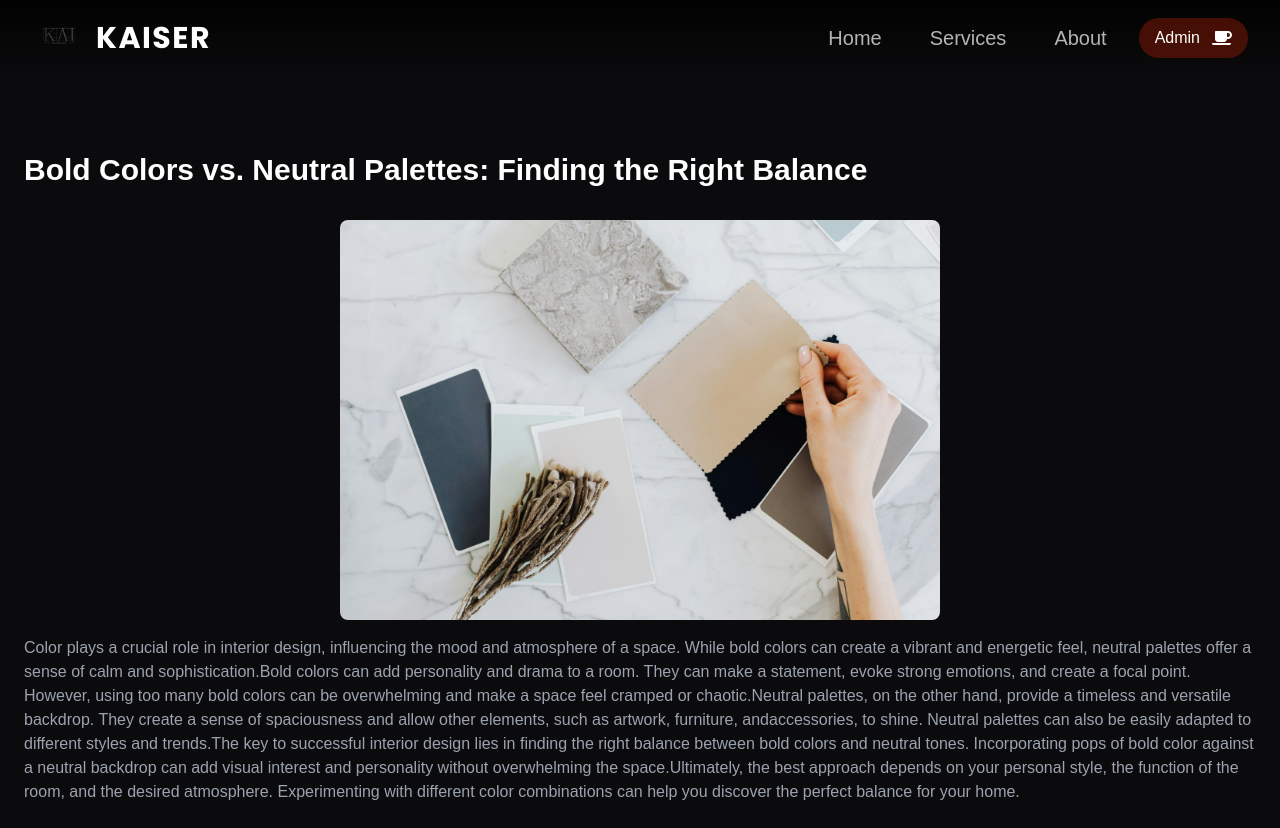
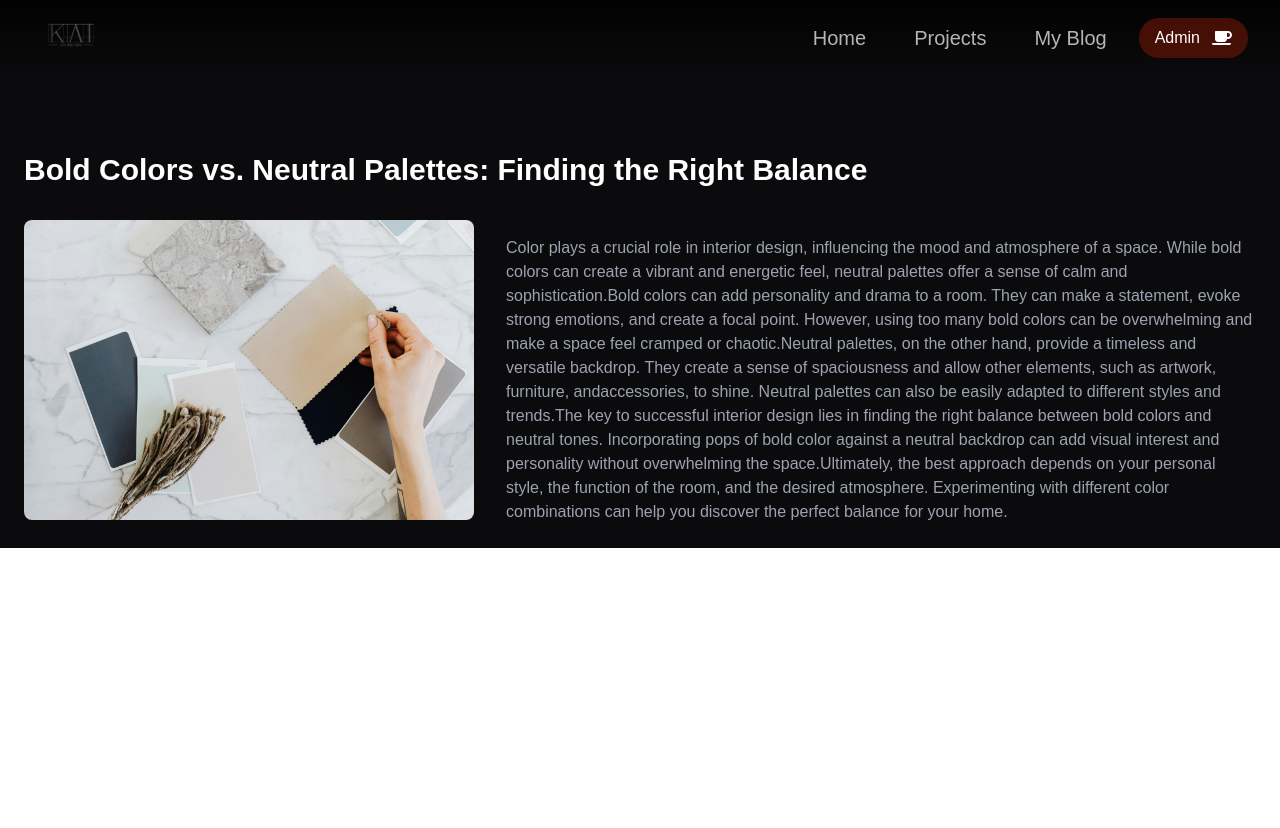
Before and after one commit to sweet293/interior-design-portfolio, a React (Vite) app: page /blog/bold-colors-vs-neutral-palletes in a window 1280 px wide. After the commit the page ends 800 px from the top, so only its background shows below. Built offline with nearby package versions, Linux system fonts and the light colour scheme; a web font is replaced by a local one.

Commit message:
added deploy setting

```diff
--- a/package.json
+++ b/package.json
@@ -29,6 +29,7 @@
     "eslint-plugin-react": "^7.37.2",
     "eslint-plugin-react-hooks": "^5.0.0",
     "eslint-plugin-react-refresh": "^0.4.16",
+    "gh-pages": "^6.3.0",
     "globals": "^15.14.0",
     "postcss": "^8.4.49",
     "tailwindcss": "^3.4.17",
--- a/src/components/Blog/Blog.jsx
+++ b/src/components/Blog/Blog.jsx
@@ -1,28 +1,40 @@
 import React from 'react'
+import { useState } from 'react';
 import { getBlogsData } from '../../data/BlogDetails'
 import { getImageURL } from '../../utils/image-util';
 import BlogCard from "./BlogCard"
 
 const Blog = () => {
+  const allBlogs = getBlogsData(); // Fetch all blog posts
+  const [visibleBlogs, setVisibleBlogs] = useState(3);
+  const [expanded, setExpanded] = useState(false);
+
+  const handleToggleBlogs = () => {
+    if (expanded) {
+      setVisibleBlogs(3); // Collapse back to 3 posts
+    } else {
+      setVisibleBlogs(allBlogs.length); // Expand to show all posts
+    }
+    setExpanded(!expanded);
+  };
 
   return (
   <>
+  <span id="myblog"></span>
     <div className=' dark:bg-gray-900 dark:text-white py-10 pb-14'>
       <div className='container '>
         <h1 className='my-8 border-l-8 border-primary/50 py-2 pl-2 text-3xl font-semibold'>My Blog</h1>
         <div className="grid grid-cols-1 md:grid-cols-2 lg:grid-cols-3 gap-6">
         {/*Blogs*/}
-        {
-          getBlogsData().map((blog) =>(
-            <BlogCard
-            key={blog.id} {... blog}/>
-          ))
-
-        }
-        </div>
-        <div className="text-center">
-            <button className="primary-btn">View All Posts</button>
+        {allBlogs.slice(0, visibleBlogs).map((blog) => (
+              <BlogCard key={blog.id} {...blog} />
+            ))}
           </div>
+          <div className="text-center mt-6">
+            <button className="primary-btn" onClick={handleToggleBlogs}>
+              {expanded ? "Show Less" : "View All Posts"}
+            </button>
+            </div>
       </div>
     </div>
     </>
--- a/src/components/Blog/BlogDetailPage.jsx
+++ b/src/components/Blog/BlogDetailPage.jsx
@@ -17,15 +17,19 @@ const BlogDetailPage = () => {
         <div className="container mx-auto p-6">
           <h1 className="mt-32 text-3xl font-bold">{blog.title}</h1>
 
+
           {blog.cover && (
             <div className="relative mt-8">
-              <div className="flex justify-center mx-auto w-full">
-                <img src={getImageURL(blog.cover)} alt="Cover Image" className="h-[400px] w-auto object-cover rounded-lg" />
+              <div className="flex mx-auto w-full">
+                <img src={getImageURL(blog.cover)} alt="Cover Image" className="h-[300px] float-left w-auto object-cover rounded-lg" />
+                <p className="text-gray-400 ml-8 mt-4">{blog.description}</p>
               </div>
             </div>
           )}
 
-          <p className="text-gray-400 mt-4">{blog.description}</p>
+
+
+
         </div>
       );
   };
--- a/src/components/Footer/Footer.jsx
+++ b/src/components/Footer/Footer.jsx
@@ -7,8 +7,8 @@ const FooterLinks = [
         link: "/#about",
     },
     {
-        title: "Works",
-        link: "/#works",
+        title: "Projects",
+        link: "/#projects",
     },
     {
         title: "Career",
@@ -25,25 +25,21 @@ const HelpLinks = [
       link: "/#delivery-details",
     },
     {
-      title: "Terms & Conditions",
-      link: "/#terms",
-    },
-    {
       title: "Privacy Policy",
       link: "/#policy",
     },
   ];
   const ResourcesLinks = [
     {
-      title: "Free Ebooks",
+      title: "Follow KAISER on Behance",
       link: "/#ebooks",
     },
     {
-      title: "How To Blog",
+      title: "Follow KAISER on instagram",
       link: "/#blogs",
     },
     {
-      title: "Subscribe TCJ",
+      title: "Subscribe KIDA",
       link: "https://www.youtube.com",
     },
   ];
@@ -57,12 +53,11 @@ const Footer = () => {
               {/* company Details */}
               <div className=" py-8 px-4 ">
                 <h1 className="sm:text-3xl text-xl font-bold sm:text-left text-justify mb-3 flex items-center gap-3">
-                  Digital Agency
+                  KAISER Interior Design Agency
                 </h1>
                 <p className="text-sm">
-                  Lorem ipsum dolor sit amet consectetur. Lorem ipsum dolor sit amet
-                  consectetur adipisicing elit consectetur adipisicing elit ipsum
-                  dolor sit amet consectetur. adipisicing{" "}
+                We craft stunning interiors that blend style and functionality, bringing your vision to life with
+                creativity and precision. Transform your space with expert design solutions tailored just for you.{" "}
                 </p>
                 <br />
                 {/* Social Handle */}
--- a/src/components/Navbar/Navbar.jsx
+++ b/src/components/Navbar/Navbar.jsx
@@ -11,13 +11,13 @@ const Menus = [
   },
   {
     id: 2,
-    name: "Services",
-    link: "/#services",
+    name: "Projects",
+    link: "/#projects",
   },
   {
     id: 3,
-    name: "About",
-    link: "/#about",
+    name: "My Blog",
+    link: "/#myblog",
   },
 ]
 
@@ -34,8 +34,8 @@ const Navbar = () => {
                 justify-center items-center gap-2 tracking-wider
                 font-cursive'
               >
-                <img src={logo_main} alt="logo" className='w-14'/>
-                KAISER
+                <img src={logo_main} alt="logo" className='w-20'/>
+
               </a>
             </div>
 
--- a/src/components/Services/Services.jsx
+++ b/src/components/Services/Services.jsx
@@ -10,7 +10,7 @@ const Services = () => {
     return (
     <>
 
-    <span id="services"></span>
+    <span id="projects"></span>
     <div className='container mt-40'>
       {/* Content Below Hero */}
         <div className="text-center md:max-w-[650px] mx-auto space-y-4">
--- a/src/components/Testimonials/Testimonials.jsx
+++ b/src/components/Testimonials/Testimonials.jsx
@@ -11,21 +11,21 @@ const Testimonials = () => {
       name: "Thomas",
       image: testim1, // Replace with the actual image URL
       rating: 5,
-      text: "Lorem ipsum dolor sit amet consectetur adipisicing elit.",
+      text: "This platform exceeded my expectations! The support team is always available, and the results have been fantastic. Highly recommended!",
       isHighlighted: false,
     },
     {
       name: "Julia",
       image: testim2, // Replace with the actual image URL
       rating: 5,
-      text: "Lorem ipsum dolor sit amet consectetur adipisicing elit.",
+      text: "A seamless experience from start to finish. The attention to detail and user-friendly interface make this the best service I've used in a long time!",
       isHighlighted: true,
     },
     {
       name: "Jane",
       image: testim3, // Replace with the actual image URL
       rating: 5,
-      text: "Lorem ipsum dolor sit amet consectetur adipisicing elit.",
+      text: "I was skeptical at first, but after trying it out, I can confidently say this is a game-changer. Excellent service and outstanding results!",
       isHighlighted: false,
     },
   ];
```
Also changed, not shown: 1 other file (tests, documents, lock files or other folders).
